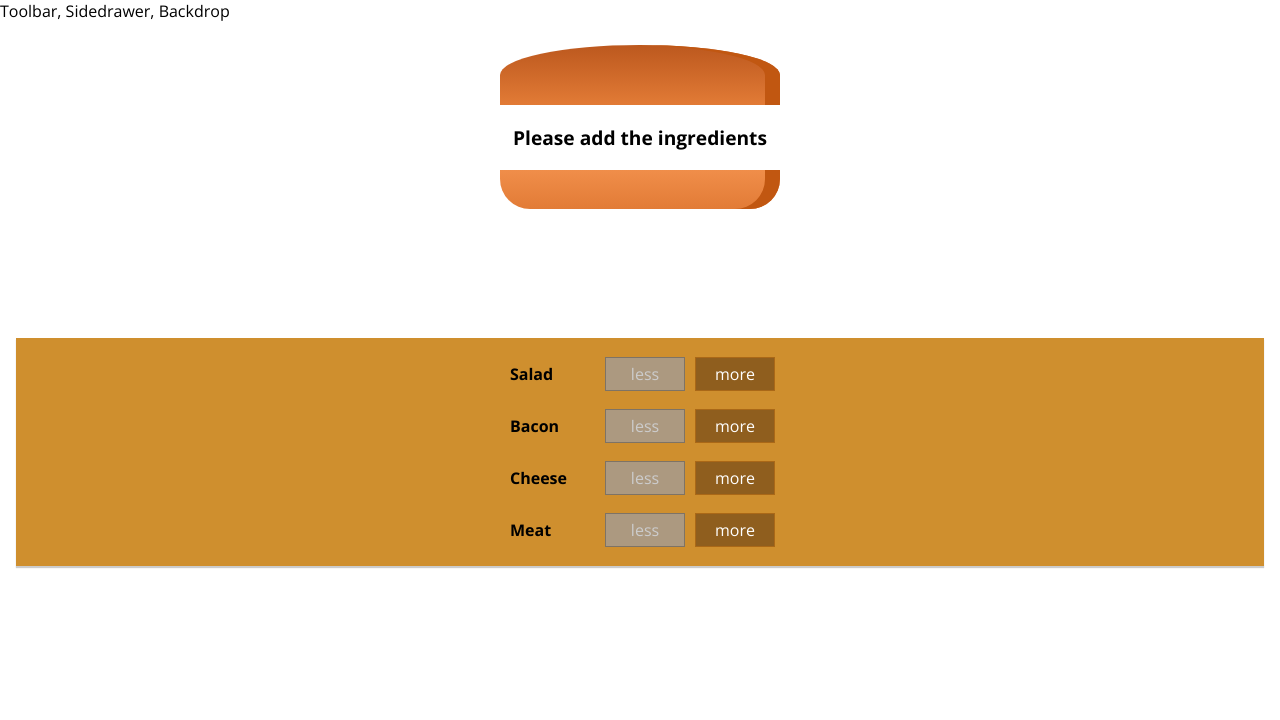
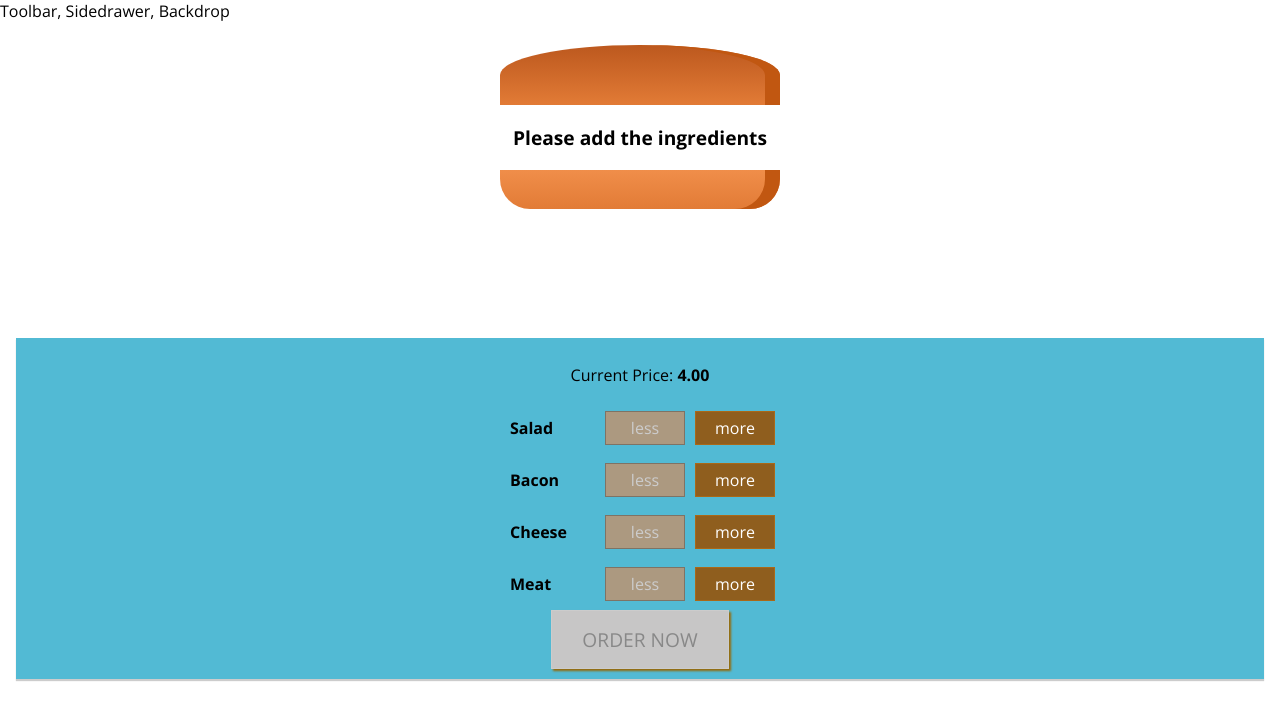
Before and after one commit to linglingTabuteau/projet-react-burgerbuilder, a React (Create React App) app: page / in a window 1280 px wide. Shown: the top 720 px of the page. Built offline with nearby package versions, Linux system fonts and the light colour scheme.

Commit message:
add order button

```diff
--- a/src/components/Burger/BuildControls/BuildControls.jsx
+++ b/src/components/Burger/BuildControls/BuildControls.jsx
@@ -5,21 +5,30 @@ import BuildControl from './BuildControl/BuildControl';
 const CONTROLS = [
   { label: 'Salad', type: 'salad' },
   { label: 'Bacon', type: 'bacon' },
-  { label: 'Cheese', type: 'cheese'},
-  { label: 'Meat', type: 'meat'},
+  { label: 'Cheese', type: 'cheese' },
+  { label: 'Meat', type: 'meat' },
 ];
 
 const buildControls = (props) => (
   <div className={classes.BuildControls}>
+    <p>Current Price: <strong>{props.prices.toFixed(2)}</strong></p>
     {CONTROLS.map(ctr => {
       return <BuildControl
         key={ctr.label}
         label={ctr.label}
-        added={()=>props.addedIngredients(ctr.type)}
-        removed={()=>props.removedIngredients(ctr.type)}
+        added={() => props.addedIngredients(ctr.type)}
+        removed={() => props.removedIngredients(ctr.type)}
         disabled={props.disabled[ctr.type]}
+        price={props.prices}
       />
     })}
+    <button
+      className={classes.OrderButton}
+      // onClick={props.updatePurchase}
+      // if not props.purchseable by using ! => disabled the button
+      disabled={!props.purchaseable}
+    >
+      ORDER NOW</button>
   </div>
 );
 
--- a/src/components/Burger/BuildControls/BuildControls.module.css
+++ b/src/components/Burger/BuildControls/BuildControls.module.css
@@ -1,6 +1,6 @@
 .BuildControls{
   width:100%;
-  background-color: #CF8F2E;
+  background-color: rgb(82, 186, 212);
   display: flex;
   flex-flow: column;
   align-items:center;
@@ -8,3 +8,45 @@
   margin: auto;
   padding:10px 0;
 }
+
+/* adds styles of button of ORDER NOW */
+.OrderButton {
+  background-color: #DAD735;
+  outline: none;
+  cursor: pointer;
+  border: 1px solid #966909;
+  color: #966909;
+  font-family: inherit;
+  font-size: 1.2em;
+  padding: 15px 30px;
+  box-shadow: 2px 2px 2px #966909;
+}
+
+.OrderButton:hover, .OrderButton:active {
+  background-color: #A0DB41;
+  border: 1px solid #966909;
+  color: #966909;
+}
+
+.OrderButton:disabled {
+  background-color: #C7C6C6;
+  cursor: not-allowed;
+  border: 1px solid #ccc;
+  color: #888888;
+}
+
+.OrderButton:not(:disabled) {
+  animation: enable 0.3s linear;
+}
+
+@keyframes enable {
+  0% {
+      transform: scale(1);
+  }
+  60% {
+      transform: scale(1.1);
+  }
+  100% {
+      transform: scale(1);
+  }
+}
--- a/src/containers/BurgerBuilder/BurgerBuilder.jsx
+++ b/src/containers/BurgerBuilder/BurgerBuilder.jsx
@@ -31,6 +31,21 @@ class BurgerBuilder extends Component {
       meat: 0,
     },
     totalPrice: 4,
+    purchaseable: false,
+  }
+
+
+  updatePurchaseState = (updatedIngredients) => {
+    // const ingredients = { ...this.state.ingredients };
+    const ingredientSum = Object.keys(updatedIngredients)
+      .map(igKey => updatedIngredients[igKey]
+      )
+      .reduce((sum, el) => { return sum + el }, 0);
+    console.log("igsum:", ingredientSum);
+    this.setState({
+      // checks if purchaseable State is false or true; ingredientSum > 0 returns a boolean
+      purchaseable: ingredientSum > 0
+    })
   }
 
   addIngredientsHandler = (type) => {
@@ -47,6 +62,8 @@ class BurgerBuilder extends Component {
       ingredients: updatedIngredients,
       totalPrice: newPrice
     })
+    // call the function updatePurchaseState after executing addIngredientsHandler
+    this.updatePurchaseState(updatedIngredients);
   }
 
   removeIngredientsHandler = (type) => {
@@ -67,15 +84,20 @@ class BurgerBuilder extends Component {
       ingredients: updatedIngredients,
       totalPrice: newPrice,
     })
+    // call the function updatePurchaseState after executing addIngredientsHandler
+    // pass updatedIngredients inside the function so function gets the updated state of Ingredients
+    this.updatePurchaseState(updatedIngredients);
+  }
 
-  }
+
 
   render() {
     const disableInfo = { ...this.state.ingredients };
     for (let key in disableInfo) {
+      // right side: disableInfo[key] <= 0 returns a boolean {salad:false, bacon:true, chssese:false,....}
       disableInfo[key] = disableInfo[key] <= 0
     }
-
+    console.log("purchaseAble:", this.state.purchaseable);
     return (
       <Aux>
         <Burger
@@ -85,6 +107,8 @@ class BurgerBuilder extends Component {
           addedIngredients={this.addIngredientsHandler}
           removedIngredients={this.removeIngredientsHandler}
           disabled={disableInfo}
+          prices={this.state.totalPrice}
+          purchaseable={this.state.purchaseable}
         />
       </Aux>
     )
```
